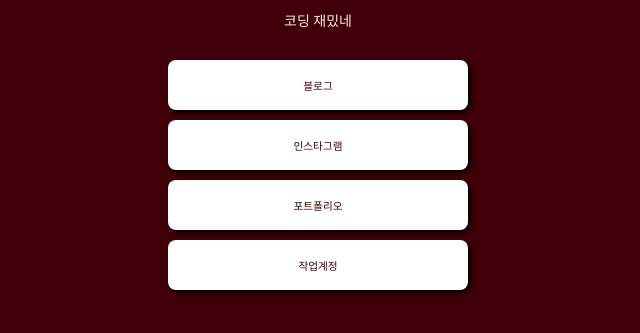
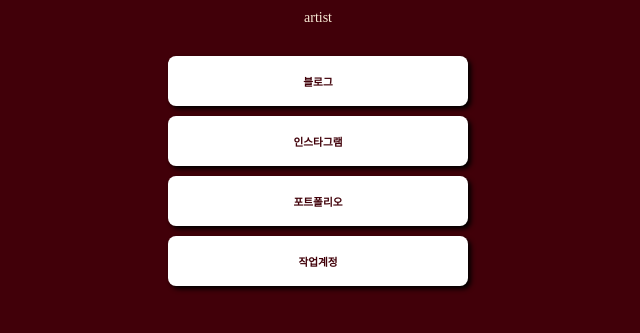
Before and after one commit to qtsora002/mypage, a plain HTML site: page index.html in a window 1280 px wide. Shown: the part 193-526 px from the top of the page, without its empty margins (322-962 px from the left). Drawn offline with Linux system fonts and the light colour scheme; a web font is replaced by a local one.

Commit message:
Add files via upload

```diff
--- a/index.html
+++ b/index.html
@@ -5,7 +5,7 @@
         <meta http-equiv="X-UA-Compatible" content="IE=edge" />
         <meta name="viewport" content="width=device-width, initial-scale=1.0" />
         <meta property="og:title" content="소다뀨 - 프로필 링크" />
-        <meta property="og:description" content="이소라의 링크트리" />
+        <meta property="og:description" content="이소라의 링크트리"/>
         <meta property="og:image" content="공유할 이미지" />
         <title>소다뀨 - 프로필 링크</title>
         <style>
@@ -60,7 +60,7 @@
 
     margin-bottom: 10px;
     font-size: 8pt;
-    font-weight:normal;
+    font-weight:bold;
     color: #410009;
 
     display: flex;
@@ -82,7 +82,7 @@
     <div class="wrap">
         <div class="profile"></div>
         <h1 class="main">소다뀨</h1>
-        <p class="sub">코딩 재밌네</p>
+        <p class="sub">artist</p>
         <a target="_blank" href="https://blog.naver.com/qtsora002">블로그</a>
         <a target="_blank" href="https://www.instagram.com/soda__kkyu">인스타그램</a>
         <a target="_blank" href="https://www.instagram.com/soda__kkyu">포트폴리오</a>
```
